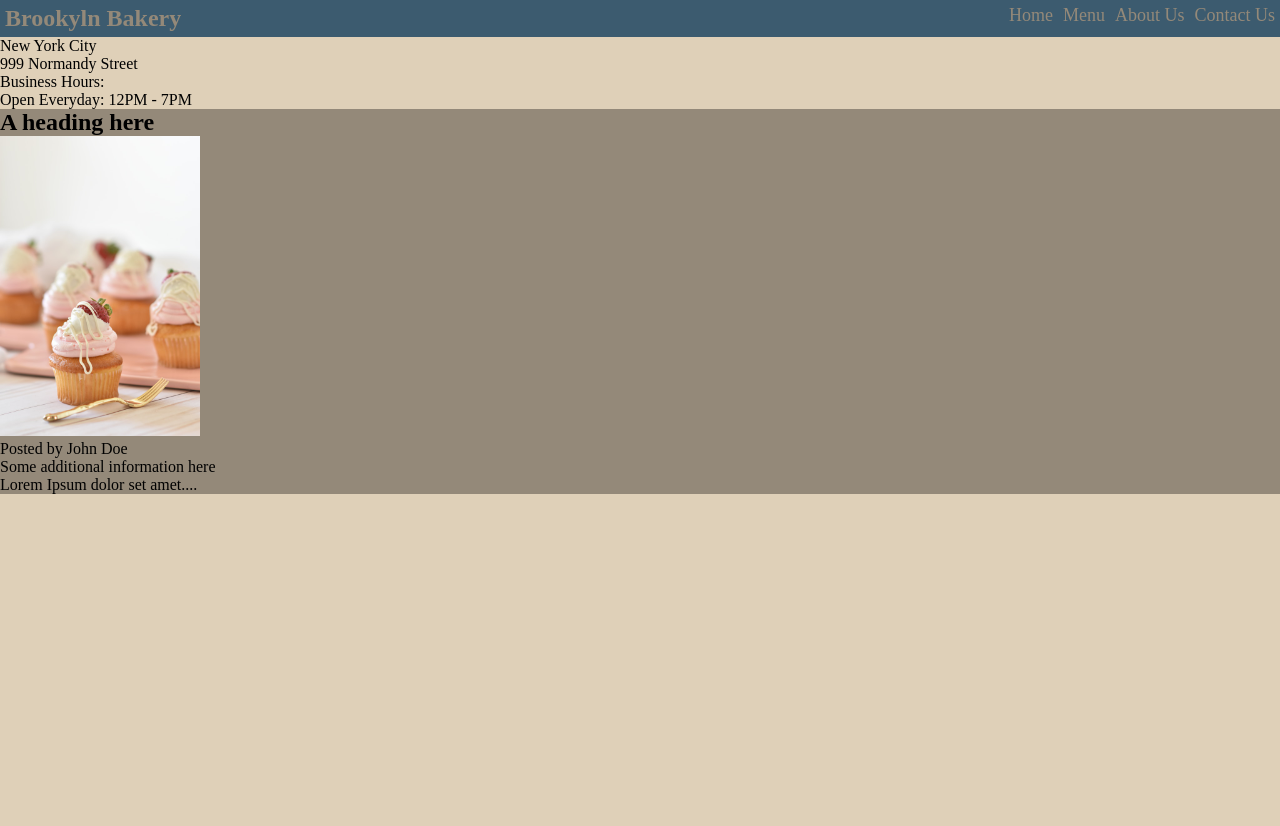
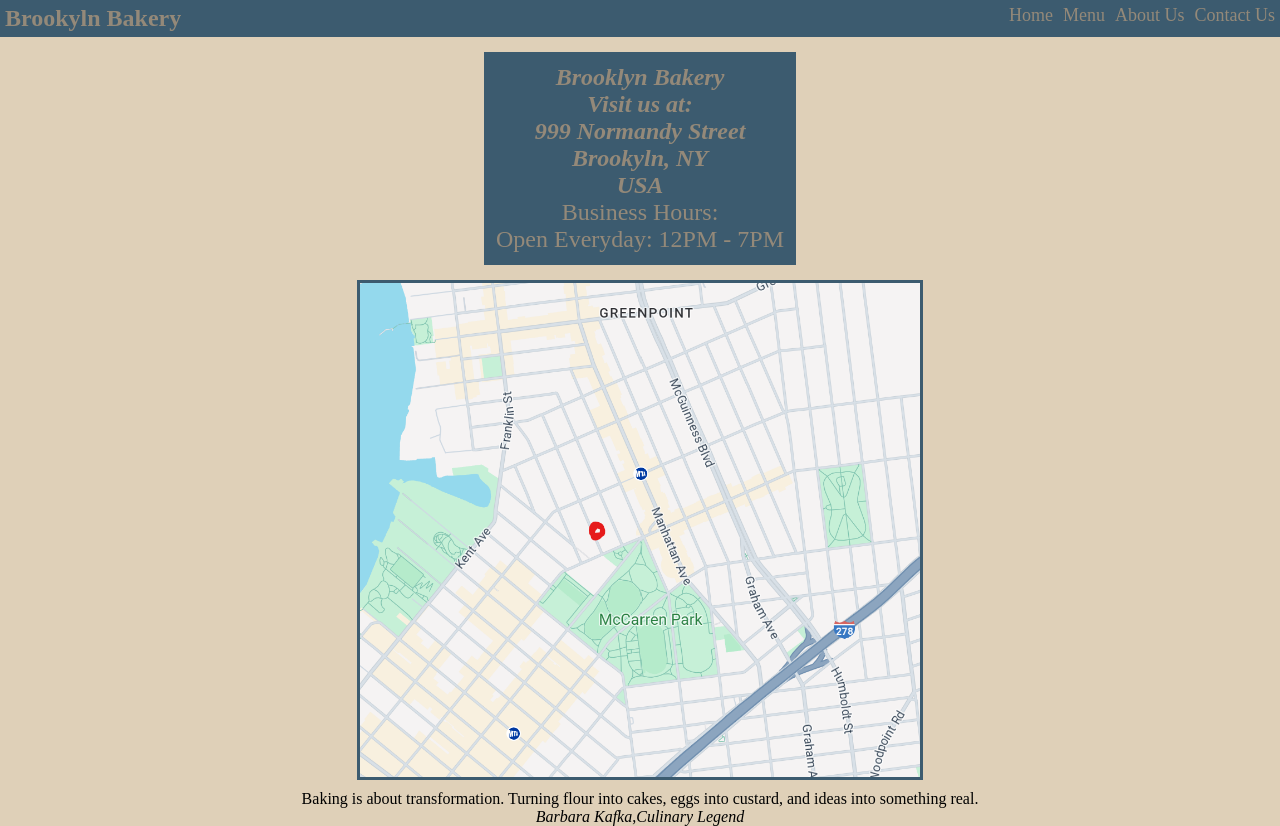
Before and after one commit to StevenH0824/brooklyn-bakery, a plain HTML site: page index.html in a window 1280 px wide. Before the commit the page ends 800 px from the top, so only its background shows below. Drawn offline with Linux system fonts and the light colour scheme.

Commit message:
completed nav bar and index.html, created styles.css

```diff
--- a/index.html
+++ b/index.html
@@ -1,7 +1,7 @@
 <!DOCTYPE html>
 <html lang="en">
     <head>
-        <link rel="stylesheet" href="style_home.css">
+        <link rel="stylesheet" href="styles.css">
         <meta charset="UTF-8">
         <meta name="viewport" content="width=device-width, initial-scale=1.0">
         <title>Brooklyn Bakery</title>
@@ -14,29 +14,45 @@
                 <a href="" alt="Menu page link" class="menu">Menu</a>
                 <a href="/about.html" alt="About us page link" class="about-us">About Us</a>
                 <a href="/contact.html" alt="Contact Us link" class="contact-us">Contact Us</a>
-                <!--
-                -->
             </div>
         </div>
 
         <div class="store">
-            <h1>Brooklyn Bakery</h1>
-            <p>New York City</p>
-            <p>999 Normandy Street</p>
-            <p>Business Hours:</p>
-            <p>Open Everyday: 12PM - 7PM</p>
+            <div class="store-locations">
+
+                <address>
+                    Brooklyn Bakery<br>
+                    Visit us at:<br>
+                    999 Normandy Street<br>
+                    Brookyln, NY<br>
+                    USA
+                </address>
+                <p>Business Hours:</p>
+                <p>Open Everyday: 12PM - 7PM</p>
+            </div>
+        </div>
+        <div id="map">
+            <!--
+                Theoretically, I would have like to replace this with API call, but I
+                can't afford to pay money so all your getting for now is a bad picture.
+                I need to do more research since they do have a free tier so I'll come
+                back to this a bit later if I don't have to spend money.
+            -->
+            <img src="/store_location.png" alt="Brooklyn Bakery Location" class="map-location">
         </div>
 
-        <article>
-            <header>
-              <h1>A heading here</h1>
-              <img src="/deva-williamson-S2jw81lfrG0-unsplash.jpg" alt="cupcake picture">
-              <p>Posted by John Doe</p>
-              <p>Some additional information here</p>
-            </header>
-            <p>Lorem Ipsum dolor set amet....</p>
-        </article>
+        <figure>
+            <blockquote>
+                <p>
+                    Baking is about transformation.
+                    Turning flour into cakes, eggs into custard, and ideas into something real.
+                </p>
+            </blockquote>
+            <figcaption>
+                <cite>Barbara Kafka</cite>,
+                <cite>Culinary Legend</cite>
+            </figcaption>
 
-        </ul>
+        </figure>
     </body>
 </html>
--- a/style_home.css
+++ /dev/null
@@ -1,64 +0,0 @@
-* {
-    margin: 0;
-    padding: 0;
-    box-sizing: border-box;
-  }
-
-body {
-    background-color: #DFD0B8;
-}
-
-a {
-    text-decoration: none;
-    color: #948979;
-
-}
-
-.header {
-    display: flex;
-    justify-content: space-between;
-    background-color: #3C5B6F;
-    width: 100%;
-    position: fixed;
-}
-.header > p {
-    font-size: 24px;
-    font-weight: bold;
-    color:#948979;
-    padding: 5px 5px 5px 5px;
-}
-
-.header-links {
-    font-size: 18px;
-    display: flex;
-    flex: 1 0 auto;
-    justify-content: flex-end;
-    text-align: center;
-    gap:10px;
-}
-
-.home{
-    padding-top: 5px;
-}
-
-.menu{
-    padding-top: 5px;
-}
-
-.about-us{
-    padding-top: 5px;
-}
-
-.contact-us{
-    padding-top: 5px;
-    padding-right: 5px;
-}
-
-img {
-    max-width: 200px;
-    height: auto;
-}
-
-article{
-    background-color: #948979;
-}
--- /dev/null
+++ b/styles.css
@@ -0,0 +1,112 @@
+* {
+    margin: 0;
+    padding: 0;
+    box-sizing: border-box;
+  }
+
+body {
+    background-color: #DFD0B8;
+}
+
+a {
+    text-decoration: none;
+    color: #948979;
+
+}
+
+.header {
+    display: flex;
+    justify-content: space-between;
+    background-color: #3C5B6F;
+    width: 100%;
+    position: sticky;
+    top: 0;
+}
+.header > p {
+    font-size: 24px;
+    font-weight: bold;
+    color:#948979;
+    padding: 5px 5px 5px 5px;
+}
+
+address{
+    font-size: 24px;
+    font-weight: bold;
+}
+
+.header-links {
+    font-size: 18px;
+    display: flex;
+    flex: 1 0 auto;
+    justify-content: flex-end;
+    text-align: center;
+    gap:10px;
+}
+
+.home{
+    padding-top: 5px;
+}
+
+.menu{
+    padding-top: 5px;
+}
+
+.about-us{
+    padding-top: 5px;
+}
+
+.contact-us{
+    padding-top: 5px;
+    padding-right: 5px;
+}
+
+img {
+    min-width: 200px;
+    height: auto;
+}
+
+article{
+    background-color: #948979;
+}
+
+.store {
+    display: flex;
+    flex: 1 0 auto;
+    justify-content: center;
+    text-align: center;
+    padding: 5px 5px 5px 5px;
+    font-size: 24px;
+    margin-top: 10px;
+    margin-bottom: 10px;
+}
+
+.store-locations{
+    background-color: #3C5B6F;
+    border: 2px solid #3C5B6F;
+    padding: 10px;
+    color:#948979;
+}
+
+#map{
+    display: flex;
+    justify-content: center;
+    height:500px;
+    margin-top: 10px;
+    margin-bottom: 10px;
+}
+
+.map-location{
+    border: 3px solid #3C5B6F;
+}
+
+blockquote{
+    display:flex;
+    justify-content: center;
+    flex: 2 0 auto;
+}
+
+figcaption{
+    display:flex;
+    justify-content: center;
+    flex:2 0 auto;
+}
```
Also changed, not shown: about.html (+9 -9 lines), contact.html (+20 -0 lines), menu.html (+29 -0 lines), scripts.js (added), store_location.png (added), style_about.css (deleted), style_contact.css (deleted), style_menu.css (deleted).
